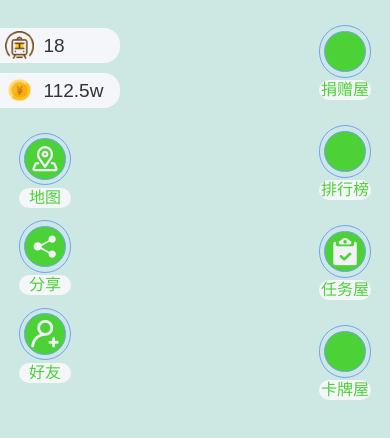
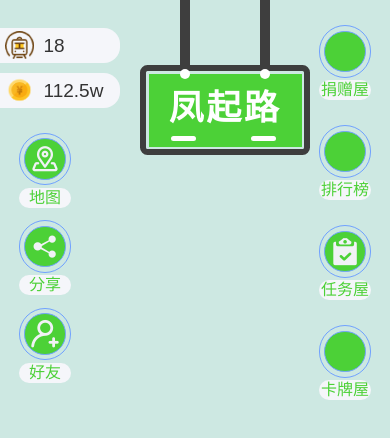
Before and after one commit to Yan-XiaoMing/subway-tycoon-frontend, a React (Create React App) app: page / in a window 390 px wide. Shown: the top 438 px of the page. Built offline with nearby package versions, Linux system fonts and the light colour scheme; the HTML template or start-up script is replaced by a standard one.

Commit message:
增加home-tablet组件,布局问题待优化,目前适配绝大多数移动设备,不适配平板设备

```diff
--- a/src/pages/home/Home.js
+++ b/src/pages/home/Home.js
@@ -1,9 +1,10 @@
 import React, {Component} from 'react';
 import '../../components/icon-btn/IconBtn';
 import './style.less';
-import TopLabel from './TopLabel';
-import LeftIcons from './LeftIcons';
-import RightIcons from './RightIcons';
+import TopLabel from './components/TopLabel';
+import LeftIcons from './components/LeftIcons';
+import RightIcons from './components/RightIcons';
+import HomeTablet from './components/home-tablet/HomeTablet';
 
 class Home extends Component {
   render() {
@@ -12,6 +13,8 @@ class Home extends Component {
         <TopLabel/>
         <LeftIcons/>
         <RightIcons/>
+
+        <HomeTablet/>
       </div>
     );
   }
--- a/src/pages/home/LeftIcons.js
+++ b/src/pages/home/components/LeftIcons.js
@@ -1,5 +1,5 @@
-import {leftIconsBtn} from '../../api/config';
-import IconBtn from '../../components/icon-btn/IconBtn';
+import {leftIconsBtn} from '../../../api/config';
+import IconBtn from '../../../components/icon-btn/IconBtn';
 import React from 'react';
 
 const LeftIcons = () => {
--- a/src/pages/home/RightIcons.js
+++ b/src/pages/home/components/RightIcons.js
@@ -1,5 +1,5 @@
-import {rightIconsBtn} from '../../api/config';
-import IconBtn from '../../components/icon-btn/IconBtn';
+import {rightIconsBtn} from '../../../api/config';
+import IconBtn from '../../../components/icon-btn/IconBtn';
 import React from 'react';
 
 const RightIcons = () => {
--- a/src/pages/home/TopLabel.js
+++ b/src/pages/home/components/TopLabel.js
@@ -1,6 +1,6 @@
 import React from 'react';
-import {msgLabel} from '../../api/config';
-import MsgLabel from '../../components/msg-label/MsgLabel';
+import {msgLabel} from '../../../api/config';
+import MsgLabel from '../../../components/msg-label/MsgLabel';
 
 const TopLabel = () => {
   return (
--- /dev/null
+++ b/src/pages/home/components/home-tablet/HomeTablet.js
@@ -0,0 +1,15 @@
+import React from 'react';
+import './style.less';
+
+const HomeTablet = (props) => {
+
+  return (
+    <div className="tablet-container">
+      <div className="tablet-wrapper">
+        <span className="tablet-text">凤起路</span>
+      </div>
+    </div>
+  );
+};
+
+export default HomeTablet;
--- /dev/null
+++ b/src/pages/home/components/home-tablet/style.less
@@ -0,0 +1,94 @@
+
+.tablet-container {
+  position: absolute;
+  right: 1.6rem;
+  top: 1.3rem;
+  width: 3.4rem;
+  height: 1.8rem;
+  border: 6px solid #3E3E3E;
+  border-radius: .15rem;
+  padding: .05rem;
+
+  .tablet-wrapper {
+    position: relative;
+    color: white;
+    background: #4cd137;
+    font-weight: 600;
+    letter-spacing: .05rem;
+    font-family: '幼圆', serif;
+    font-size: .7rem;
+    line-height: 1.4rem;
+    text-align: center;
+    height: 100%;
+    width: 100%;
+
+    .tablet-text {
+      display: block;
+      position: relative;
+    }
+
+    .tablet-text::before {
+      position: absolute;
+      content: '';
+      background: white;
+      height: .1rem;
+      width: .5rem;
+      border-radius: .2rem;
+      bottom: .05rem;
+      left: .45rem;
+    }
+
+    .tablet-text::after {
+      position: absolute;
+      content: '';
+      background: white;
+      height: .1rem;
+      width: .5rem;
+      border-radius: .2rem;
+      bottom: .05rem;
+      right: .52rem;
+    }
+  }
+
+  .tablet-wrapper::before {
+    content: '';
+    position: absolute;
+    background: white;
+    width: .2rem;
+    height: .2rem;
+    border-radius: 50%;
+    top: -0.1rem;
+    left: 0.62rem;
+  }
+
+  .tablet-wrapper::after {
+    content: '';
+    position: absolute;
+    background: white;
+    width: .2rem;
+    height: .2rem;
+    border-radius: 50%;
+    top: -0.1rem;
+    right: 0.64rem;
+  }
+}
+
+.tablet-container::before {
+  position: fixed;
+  content: '';
+  background: #3E3E3E;
+  top: 0;
+  right: 4rem;
+  height: 1.31rem;
+  width: .2rem;
+}
+
+.tablet-container::after {
+  position: fixed;
+  content: '';
+  background: #3E3E3E;
+  top: 0;
+  right: 2.41rem;
+  height: 1.31rem;
+  width: .2rem;
+}
```
